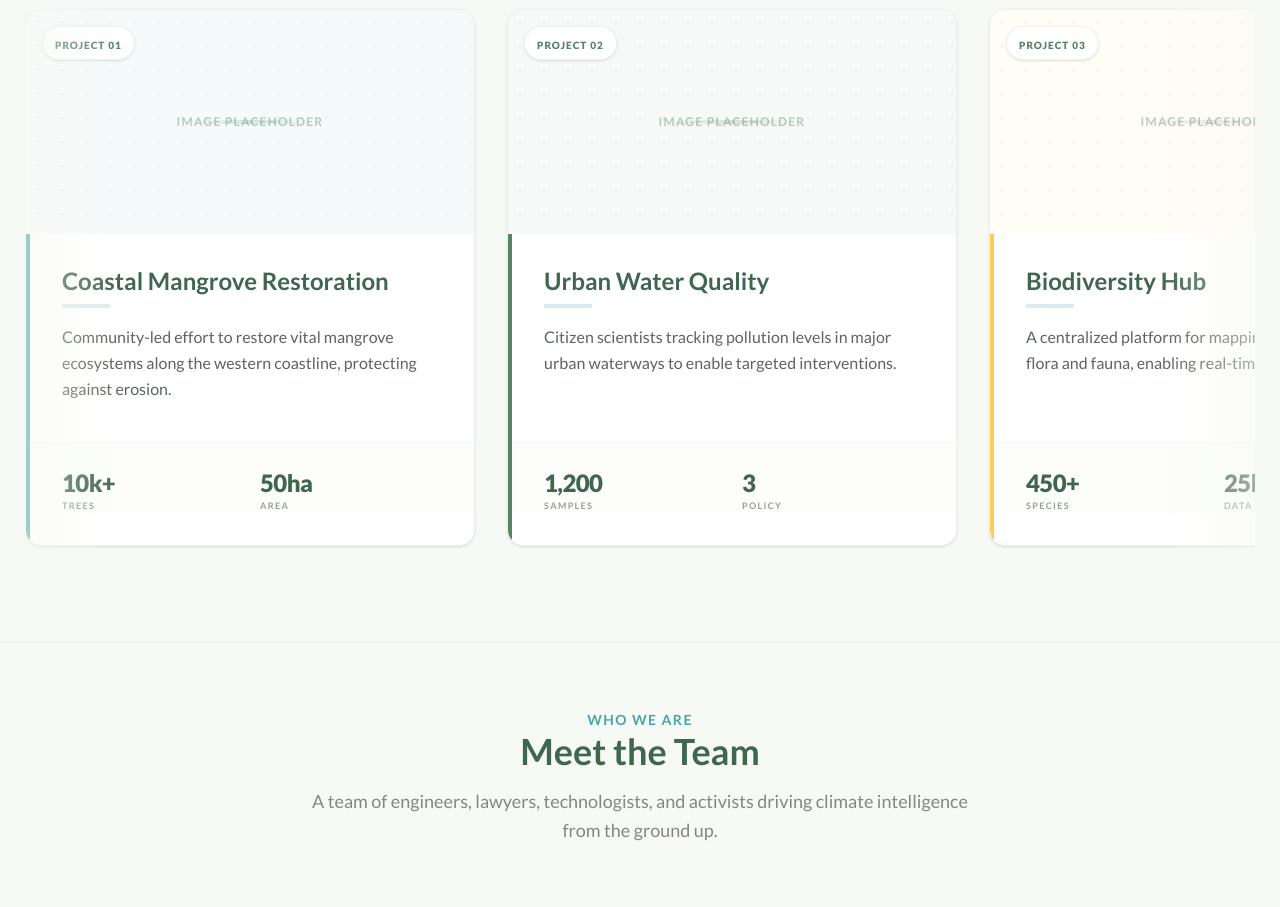
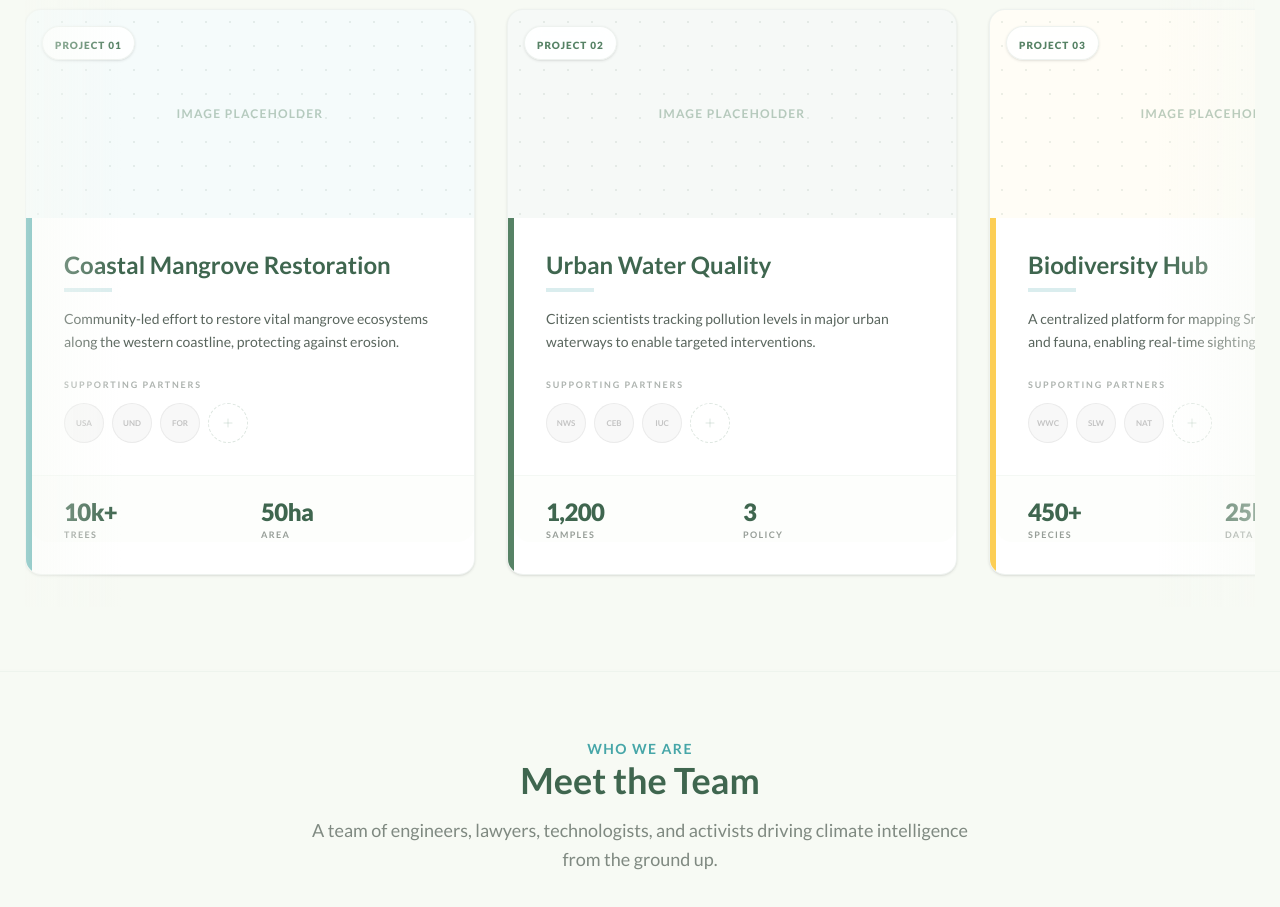
Before and after one commit to The-Climate-Intelligence-Network/cin-web, a Next.js app: page / in a window 1280 px wide. Shown: the part 1760-2667 px from the top of the page. Built offline with nearby package versions, Linux system fonts and the light colour scheme; no server answers.

Commit message:
feat: update project carousel

```diff
--- a/components/ProjectCarousel.tsx
+++ b/components/ProjectCarousel.tsx
@@ -11,9 +11,9 @@ const projects = [
       { label: "Trees", value: "10k+" },
       { label: "Area", value: "50ha" }
     ],
+    partners: ["USAID", "UNDP", "ForestDept"],
     accentColor: "border-teal",
     accentLight: "bg-teal/5",
-    accentHover: "group-hover:border-teal"
   },
   {
     title: "Urban Water Quality",
@@ -22,9 +22,9 @@ const projects = [
       { label: "Samples", value: "1,200" },
       { label: "Policy", value: "3" }
     ],
+    partners: ["NWSDB", "CEB", "IUCN"],
     accentColor: "border-forest",
     accentLight: "bg-forest/5",
-    accentHover: "group-hover:border-forest"
   },
   {
     title: "Biodiversity Hub",
@@ -33,9 +33,9 @@ const projects = [
       { label: "Species", value: "450+" },
       { label: "Data", value: "25k" }
     ],
+    partners: ["WWC", "SLWildlife", "NatGeo"],
     accentColor: "border-sunflower",
     accentLight: "bg-sunflower/5",
-    accentHover: "group-hover:border-sunflower"
   },
   {
     title: "Renewable Potential",
@@ -44,9 +44,9 @@ const projects = [
       { label: "Roofs", value: "5,000" },
       { label: "MW", value: "15" }
     ],
+    partners: ["SustainableEnergy", "ADB"],
     accentColor: "border-teal",
     accentLight: "bg-teal/5",
-    accentHover: "group-hover:border-teal"
   },
   {
     title: "Climate Literacy",
@@ -55,9 +55,9 @@ const projects = [
       { label: "Students", value: "2,500" },
       { label: "Districts", value: "20" }
     ],
+    partners: ["EduMin", "UNESCO", "SaveChildren"],
     accentColor: "border-deepIris",
     accentLight: "bg-deepIris/5",
-    accentHover: "group-hover:border-deepIris"
   }
 ];
 
@@ -139,13 +139,11 @@ export default function ProjectCarousel() {
           >
             <div className={`h-full bg-white rounded-2xl border border-forest/10 overflow-hidden shadow-sm hover:shadow-xl transition-all duration-500 flex flex-col group`}>
               {/* Image Placeholder Container */}
-              <div className={`relative h-56 ${project.accentLight} overflow-hidden`}>
-                {/* Decorative Pattern / Placeholder Content */}
+              <div className={`relative h-52 ${project.accentLight} overflow-hidden`}>
                 <div className="absolute inset-0 opacity-10 flex items-center justify-center">
                   <div className="w-full h-full bg-[radial-gradient(circle_at_center,_#3F664F_1px,_transparent_1px)] [background-size:24px_24px]"></div>
                 </div>
                 <div className="absolute inset-0 flex items-center justify-center">
-                  <div className={`w-32 h-1 bg-gradient-to-r from-transparent via-forest/20 to-transparent absolute top-1/2 -translate-y-1/2`}></div>
                   <span className="text-forest/40 font-bold text-xs uppercase tracking-widest relative z-10">Image Placeholder</span>
                 </div>
 
@@ -156,7 +154,7 @@ export default function ProjectCarousel() {
               </div>
 
               {/* Content Side */}
-              <div className={`p-8 flex flex-col flex-1 border-l-4 ${project.accentColor}`}>
+              <div className={`p-8 flex flex-col flex-1 border-l-[6px] ${project.accentColor}`}>
                 <div className="mb-4">
                   <h3 className="text-2xl font-bold text-deepForest mb-2 leading-tight group-hover:text-teal transition-colors">
                     {project.title}
@@ -164,15 +162,32 @@ export default function ProjectCarousel() {
                   <div className="w-12 h-1 bg-teal/20 group-hover:w-24 transition-all duration-300"></div>
                 </div>
 
-                <p className="text-charcoal/80 leading-relaxed mb-10 flex-1">
+                <p className="text-charcoal/80 leading-relaxed mb-6 flex-1 text-sm">
                   {project.description}
                 </p>
 
+                {/* Partners Section */}
+                <div className="mb-8">
+                   <div className="text-[9px] font-bold text-charcoal/40 uppercase tracking-[0.2em] mb-3">Supporting Partners</div>
+                   <div className="flex flex-wrap gap-2">
+                     {project.partners.map((partner, pIdx) => (
+                       <div key={pIdx} className="w-10 h-10 rounded-full bg-forest/5 border border-forest/10 flex items-center justify-center grayscale hover:grayscale-0 transition-all duration-300 transform hover:scale-110 cursor-help" title={partner}>
+                         <span className="text-[8px] font-bold text-forest/40 text-center uppercase px-1 leading-[1.1]">{partner.substring(0, 3)}</span>
+                       </div>
+                     ))}
+                     <div className="w-10 h-10 rounded-full border border-dashed border-forest/20 flex items-center justify-center">
+                        <svg className="w-3 h-3 text-forest/20" fill="none" viewBox="0 0 24 24" stroke="currentColor">
+                           <path strokeLinecap="round" strokeLinejoin="round" strokeWidth={2} d="M12 4v16m8-8H4" />
+                        </svg>
+                     </div>
+                   </div>
+                </div>
+
                 {/* Metrics Grid */}
-                <div className="grid grid-cols-2 gap-4 mt-auto pt-6 border-t border-forest/5 bg-surface/30 -mx-8 px-8">
+                <div className="grid grid-cols-2 gap-4 mt-auto pt-6 border-t border-forest/5 bg-surface/30 -mx-8 px-8 rounded-b-2xl">
                   {project.metrics.map((metric, mIdx) => (
                     <div key={mIdx}>
-                      <div className="text-2xl font-extrabold text-deepForest tracking-tight">
+                      <div className="text-2xl font-extrabold text-deepForest tracking-tight leading-none mb-1">
                         {metric.value}
                       </div>
                       <div className="text-[9px] font-bold text-charcoal/50 uppercase tracking-[0.15em]">
```
